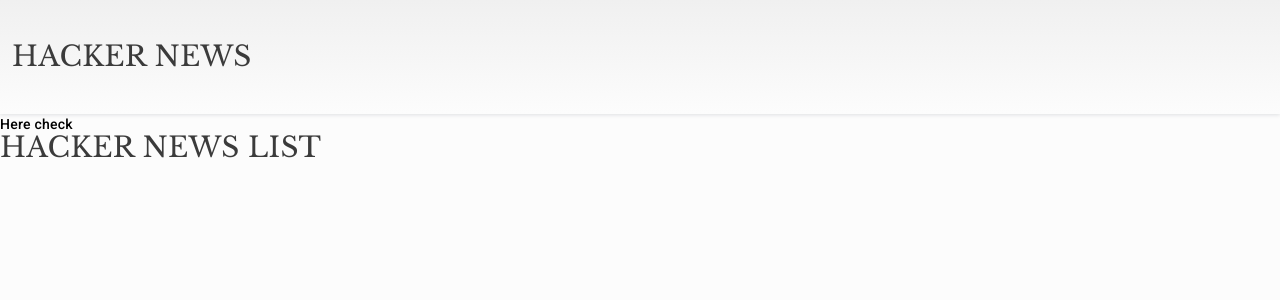
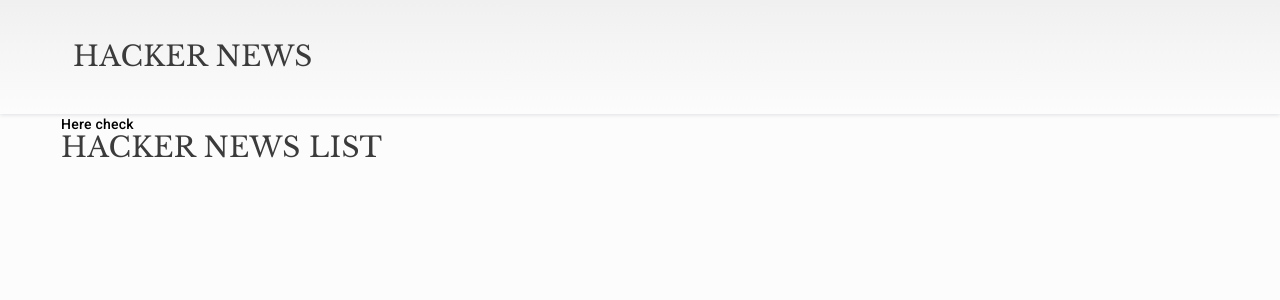
Before and after one commit to JoeMancera/hackernews-app, a React (Create React App) app: page / in a window 1280 px wide. Shown: the top 300 px of the page. Built offline with nearby package versions, Linux system fonts and the light colour scheme.

Commit message:
Fixed header styles

```diff
--- a/src/App.css
+++ b/src/App.css
@@ -3,6 +3,7 @@
 }
 
 .container {
+  width: 100%;
+  max-inline-size: 1158px;
   margin: 0 auto;
-  max-inline-size: 1140px;
 }
--- a/src/App.jsx
+++ b/src/App.jsx
@@ -9,9 +9,11 @@
   return (
     <div className="App">
       <Header />
-      <div>Here check</div>
-      <Route path="/" component={Home} />
-      <Route path="/favorites" component={Favorites} />
+      <section className="container">
+        <div>Here check</div>
+        <Route path="/" component={Home} />
+        <Route path="/favorites" component={Favorites} />
+      </section>
     </div>
   );
 }
--- a/src/components/Header/Header.css
+++ b/src/components/Header/Header.css
@@ -4,11 +4,11 @@
   box-shadow: 0 1px 4px 0 rgba(0, 21, 41, 0.12);
   display: flex;
   height: 114px;
-  min-width: 100vw;
 }
 
-.App-header nav{
-  min-width: 100%;
+.App-header nav {
+  align-self: center;
+  justify-self: flex-start;
 }
 
 .App-header h1 {
```
